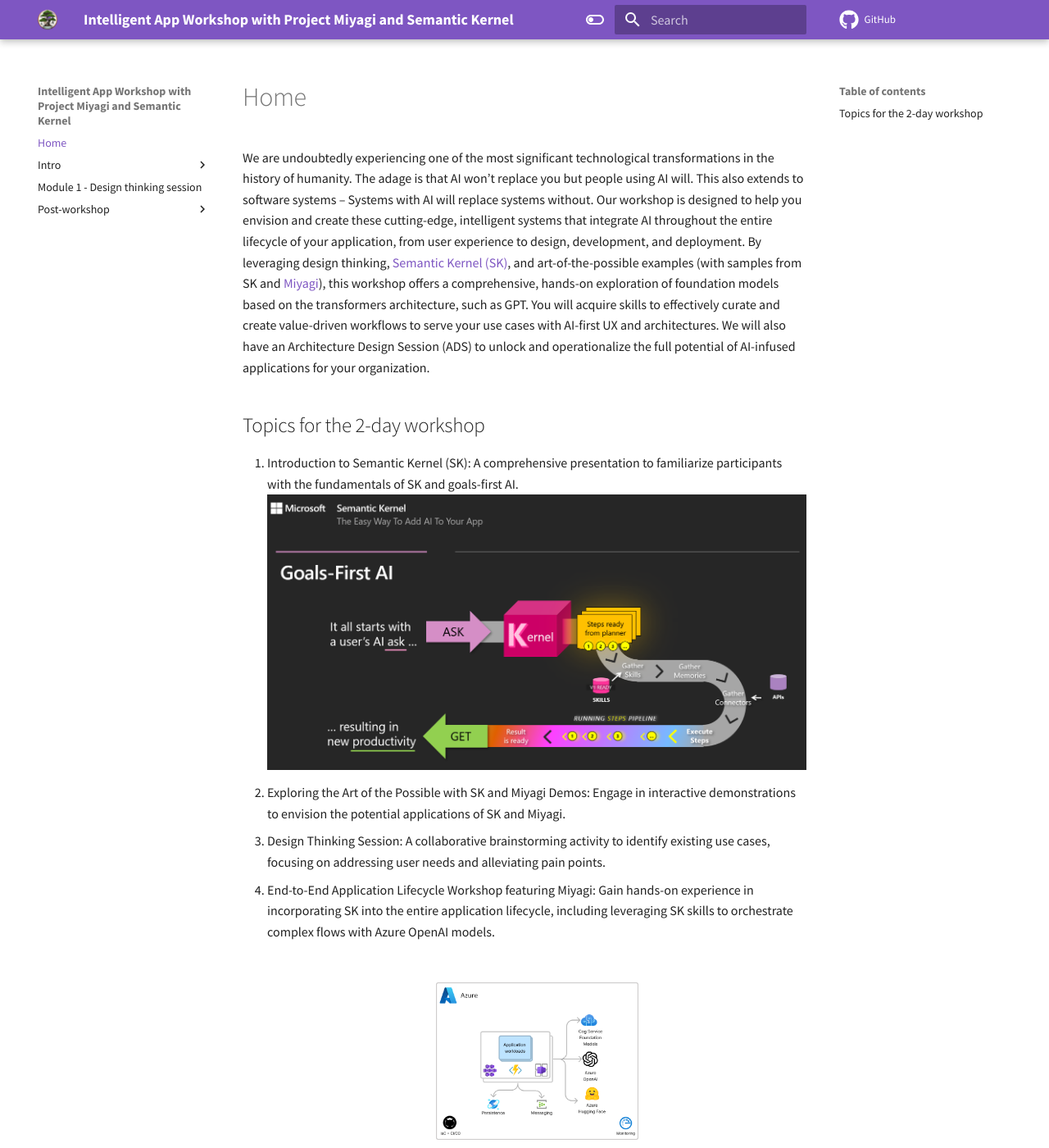
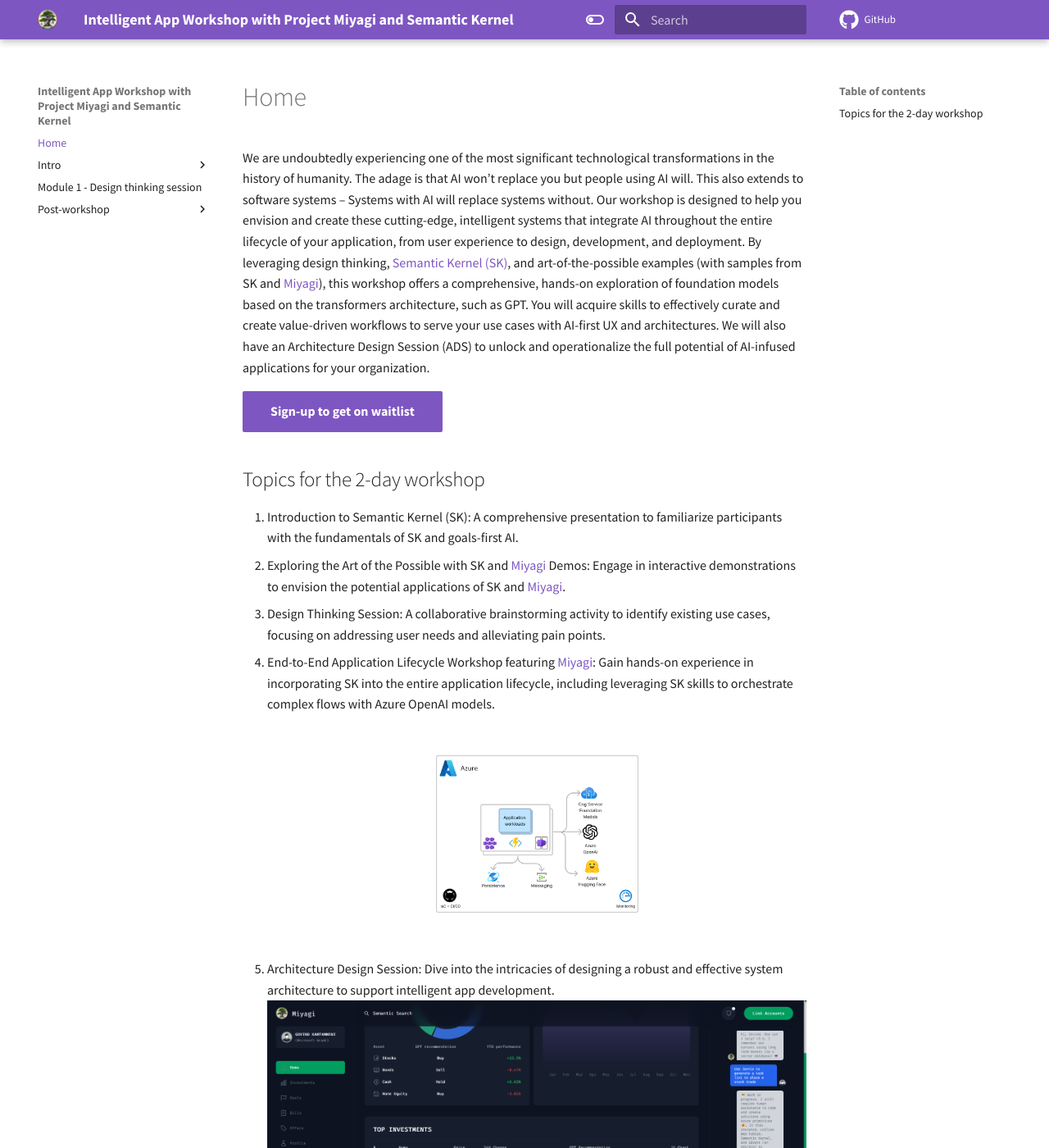
Before and after one commit to Azure/intelligent-app-workshop, an MkDocs documentation site: the page built from docs/index.md, in a window 1280 px wide and 1400 px high. Shown: the whole window at 82% size. Built offline with MkDocs 1.6.1 and Material for MkDocs 9.7.7, drawn with Linux system fonts in a browser that asks for light colours; comment, search, counter and statistics services are not loaded.

Commit message:
add waitlist sign up

```diff
--- a/docs/index.md
+++ b/docs/index.md
@@ -3,13 +3,14 @@
 We are undoubtedly experiencing one of the most significant technological transformations in the history of humanity. The adage is that AI won’t replace you but people using AI will. This also extends to software systems – Systems with AI will replace systems without. Our workshop is designed to help you envision and create these cutting-edge, intelligent systems that integrate AI throughout the entire lifecycle of your application, from user experience to design, development, and deployment.
 By leveraging design thinking, [Semantic Kernel (SK)](https://github.com/microsoft/semantic-kernel), and art-of-the-possible examples (with samples from SK and [Miyagi](https://github.com/Azure-Samples/miyagi)), this workshop offers a comprehensive, hands-on exploration of foundation models based on the transformers architecture, such as GPT. You will acquire skills to effectively curate and create value-driven workflows to serve your use cases with AI-first UX and architectures. We will also have an Architecture Design Session (ADS) to unlock and operationalize the full potential of AI-infused applications for your organization.
 
+[Sign-up to get on waitlist](https://forms.office.com/r/rLds2s8RH1){ :target="_blank" .md-button .md-button--primary }
+
 ## Topics for the 2-day workshop
 
 1. Introduction to Semantic Kernel (SK): A comprehensive presentation to familiarize participants with the fundamentals of SK and goals-first AI.
-![sk](assets/images/00-intro/sk.png)
-1. Exploring the Art of the Possible with SK and Miyagi Demos: Engage in interactive demonstrations to envision the potential applications of SK and Miyagi.
+1. Exploring the Art of the Possible with SK and [Miyagi](https://github.com/Azure-Samples/miyagi) Demos: Engage in interactive demonstrations to envision the potential applications of SK and [Miyagi](https://github.com/Azure-Samples/miyagi).
 1. Design Thinking Session: A collaborative brainstorming activity to identify existing use cases, focusing on addressing user needs and alleviating pain points.
-1. End-to-End Application Lifecycle Workshop featuring Miyagi: Gain hands-on experience in incorporating SK into the entire application lifecycle, including leveraging SK skills to orchestrate complex flows with Azure OpenAI models. <p align="center"><img src="assets/images/basic-arch.png" width=50% /></p>
+1. End-to-End Application Lifecycle Workshop featuring [Miyagi](https://github.com/Azure-Samples/miyagi): Gain hands-on experience in incorporating SK into the entire application lifecycle, including leveraging SK skills to orchestrate complex flows with Azure OpenAI models. <p align="center"><img src="assets/images/basic-arch.png" width=50% /></p>
 1. Architecture Design Session: Dive into the intricacies of designing a robust and effective system architecture to support intelligent app development.
 ![miyagi-ui](assets/images/wip-ui.png)
 
--- a/mkdocs.yml
+++ b/mkdocs.yml
@@ -85,6 +85,7 @@ plugins:
   - search
   - macros
   - glightbox
+  - open-in-new-tab
 
 extra:
   dapr:
--- a/requirements.txt
+++ b/requirements.txt
@@ -6,3 +6,4 @@ mkdocs-git-revision-date-plugin
 mkdocs-macros-plugin
 mkdocs-with-pdf
 mkdocs-glightbox
+mkdocs-open-in-new-tab
```
Also changed, not shown: docs/wksp/00-intro/architecture-overview.md (+1 -1 lines), docs/wksp/00-intro/index.md (+2 -0 lines), docs/wksp/other/feedback.md (+4 -0 lines), docs/assets/images/00-intro/feedback-qr.png (added).
